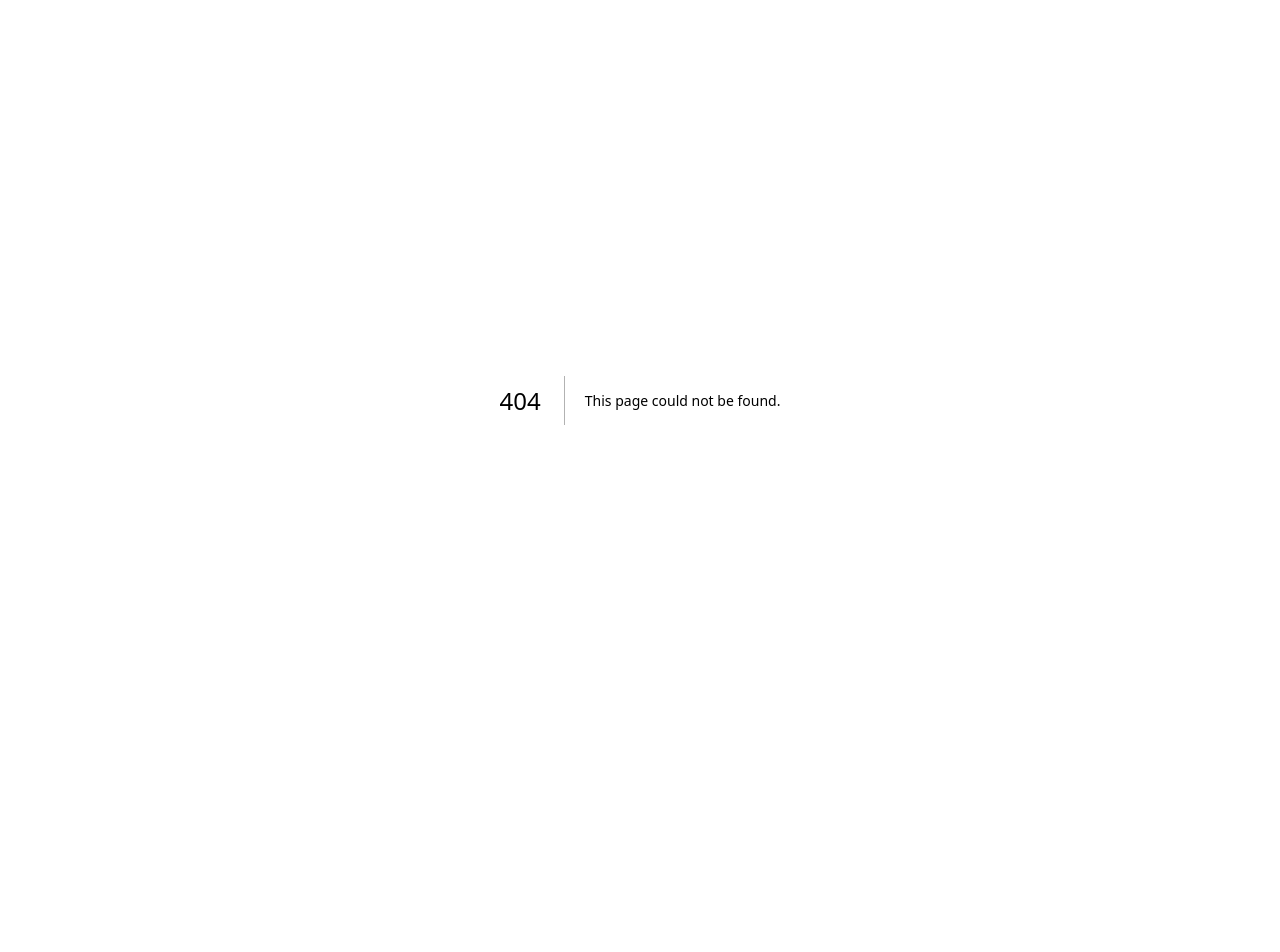
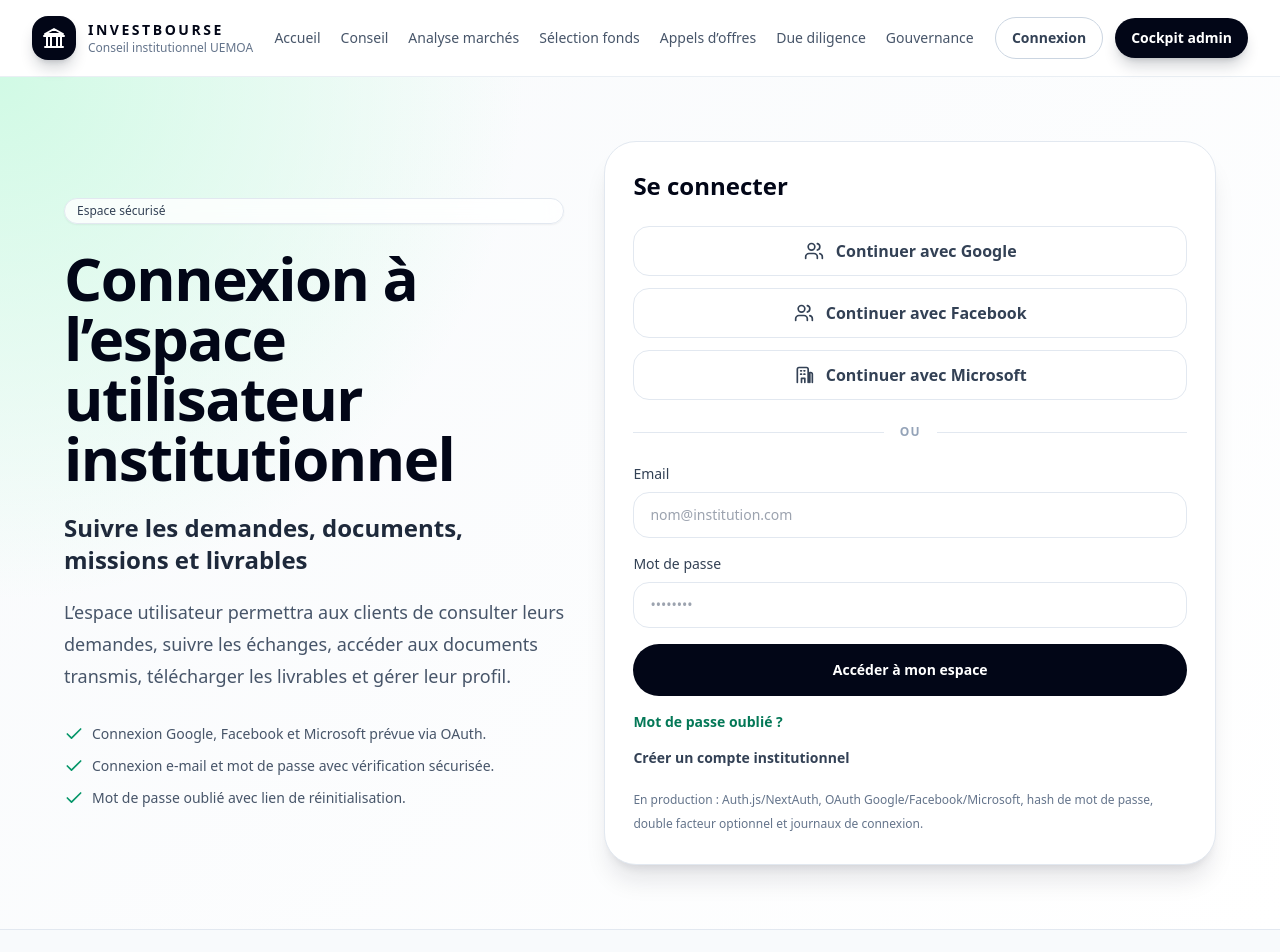
Before and after one commit to Patricked-code/Investbourse, a Next.js app in the folder apps/web/: page /auth/login in a window 1280 px wide. Before the commit this address had no page. Shown: the top 952 px of the page. Before the commit the page ends 800 px from the top, so only its background shows below. Built offline with nearby package versions, Linux system fonts and the light colour scheme.

Commit message:
feat(web): add login page shell

```diff
--- /dev/null
+++ b/apps/web/app/auth/login/page.tsx
@@ -0,0 +1,54 @@
+import type { Metadata } from "next";
+import Link from "next/link";
+import { Header } from "@/components/organisms/Header";
+import { Footer } from "@/components/organisms/Footer";
+import { Badge } from "@/components/atoms/Badge";
+import { Icon } from "@/components/atoms/Icon";
+
+export const metadata: Metadata = {
+  title: "Connexion espace utilisateur | Investbourse",
+  description: "Connexion à l’espace utilisateur Investbourse : accès client institutionnel, suivi des demandes, documents, messages et livrables.",
+  robots: { index: false, follow: false },
+};
+
+export default function LoginPage() {
+  return (
+    <>
+      <Header />
+      <main className="min-h-[80vh] bg-[radial-gradient(circle_at_top_left,#d1fae5,transparent_34%),linear-gradient(135deg,#f8fafc,#ffffff)] px-5 py-16 lg:px-8">
+        <div className="mx-auto grid max-w-6xl gap-10 lg:grid-cols-[0.9fr_1.1fr]">
+          <section className="flex flex-col justify-center">
+            <Badge>Espace sécurisé</Badge>
+            <h1 className="mt-6 text-4xl font-semibold tracking-tight text-slate-950 md:text-6xl">Connexion à l’espace utilisateur institutionnel</h1>
+            <h2 className="mt-6 text-2xl font-semibold text-slate-800">Suivre les demandes, documents, missions et livrables</h2>
+            <p className="mt-5 text-lg leading-8 text-slate-600">L’espace utilisateur permettra aux clients de consulter leurs demandes, suivre les échanges, accéder aux documents transmis, télécharger les livrables et gérer leur profil.</p>
+            <div className="mt-8 grid gap-3 text-sm text-slate-600">
+              <p className="flex items-center gap-2"><Icon name="check" className="h-5 w-5 text-emerald-600" /> Connexion Google, Facebook et Microsoft prévue via OAuth.</p>
+              <p className="flex items-center gap-2"><Icon name="check" className="h-5 w-5 text-emerald-600" /> Connexion e-mail et mot de passe avec vérification sécurisée.</p>
+              <p className="flex items-center gap-2"><Icon name="check" className="h-5 w-5 text-emerald-600" /> Mot de passe oublié avec lien de réinitialisation.</p>
+            </div>
+          </section>
+
+          <section className="rounded-[2rem] border border-slate-200 bg-white p-7 shadow-xl shadow-slate-900/10" aria-labelledby="login-title">
+            <h3 id="login-title" className="text-2xl font-semibold text-slate-950">Se connecter</h3>
+            <div className="mt-6 grid gap-3">
+              <button className="flex items-center justify-center gap-3 rounded-2xl border border-slate-200 bg-white px-4 py-3 font-semibold text-slate-700 hover:bg-slate-50" type="button"><Icon name="users" className="h-5 w-5" /> Continuer avec Google</button>
+              <button className="flex items-center justify-center gap-3 rounded-2xl border border-slate-200 bg-white px-4 py-3 font-semibold text-slate-700 hover:bg-slate-50" type="button"><Icon name="users" className="h-5 w-5" /> Continuer avec Facebook</button>
+              <button className="flex items-center justify-center gap-3 rounded-2xl border border-slate-200 bg-white px-4 py-3 font-semibold text-slate-700 hover:bg-slate-50" type="button"><Icon name="building" className="h-5 w-5" /> Continuer avec Microsoft</button>
+            </div>
+            <div className="my-6 flex items-center gap-4"><div className="h-px flex-1 bg-slate-200" /><span className="text-xs font-semibold uppercase tracking-widest text-slate-400">ou</span><div className="h-px flex-1 bg-slate-200" /></div>
+            <form className="grid gap-4" method="post" action="/api/auth/login">
+              <label className="grid gap-2 text-sm font-medium text-slate-700">Email<input name="email" type="email" required className="rounded-2xl border border-slate-200 bg-white px-4 py-3 outline-none focus:border-emerald-400 focus:ring-4 focus:ring-emerald-100" placeholder="nom@institution.com" /></label>
+              <label className="grid gap-2 text-sm font-medium text-slate-700">Mot de passe<input name="password" type="password" required className="rounded-2xl border border-slate-200 bg-white px-4 py-3 outline-none focus:border-emerald-400 focus:ring-4 focus:ring-emerald-100" placeholder="••••••••" /></label>
+              <button type="submit" className="rounded-full bg-slate-950 px-6 py-4 text-sm font-semibold text-white hover:bg-emerald-700">Accéder à mon espace</button>
+              <Link href="/auth/forgot-password" className="text-sm font-semibold text-emerald-700">Mot de passe oublié ?</Link>
+              <Link href="/auth/register" className="text-sm font-semibold text-slate-700">Créer un compte institutionnel</Link>
+            </form>
+            <p className="mt-5 text-xs leading-6 text-slate-500">En production : Auth.js/NextAuth, OAuth Google/Facebook/Microsoft, hash de mot de passe, double facteur optionnel et journaux de connexion.</p>
+          </section>
+        </div>
+      </main>
+      <Footer />
+    </>
+  );
+}
```
